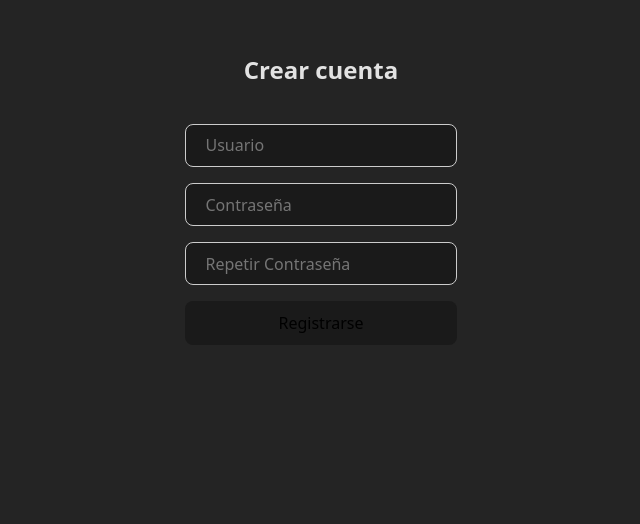
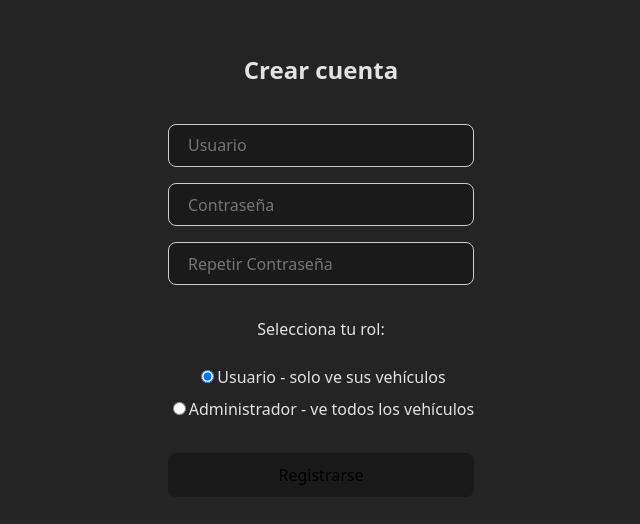
Before and after one commit to marlacobar/todo-list-test, a React (Vite) app in the folder frontend/: page /register in a window 1280 px wide. Shown: the top 524 px of the page, without its empty margins (319-959 px from the left). Built offline with nearby package versions, Linux system fonts and the light colour scheme.

Commit message:
feat: se agrega el apartado de roles para seleccionar 1 de los 2 disponibles

```diff
--- a/frontend/src/index.css
+++ b/frontend/src/index.css
@@ -71,3 +71,10 @@ input {
   background-color: #1a1a1a;
   color: rgba(255, 255, 255, 0.87);
 }
+
+.role-group {
+  display: flex;
+  flex-direction: column;
+  gap: 8px;
+  margin-bottom: 1rem;
+}
--- a/frontend/src/pages/Register.jsx
+++ b/frontend/src/pages/Register.jsx
@@ -9,6 +9,9 @@ function Register() {
   const [username, setUsername] = useState('')
   const [password, setPassword] = useState('')
   const [secondPassword, setSecondPassword] = useState('')
+
+  const [role, setRole] = useState('VIEWER_OWN');
+
   const navigate = useNavigate()
 
 
@@ -29,7 +32,8 @@ function Register() {
     }
 
     try {
-      await register(username, password);
+      const response = await register(username, password, role);
+      console.log(response.data);
       toast.success('Usuario creado exitosamente. Ahora puedes iniciar sesión.');
       setUsername('');
       setPassword('');
@@ -64,9 +68,34 @@ function Register() {
         onChange={(e) => setSecondPassword(e.target.value)}
         required
       />
+
+      <div className='role-group'>
+        <p>Selecciona tu rol:</p>
+        <label>
+          <input
+            type="radio"
+            name="role"
+            value="viewer"
+            checked={role === 'VIEWER_OWN'}
+            onChange={() => setRole('VIEWER_OWN')}
+          />
+          Usuario - solo ve sus vehículos
+        </label>
+        <label>
+          <input
+            type="radio"
+            name="role"
+            value="admin"
+            checked={role === 'VIEWER_ALL'}
+            onChange={() => setRole('VIEWER_ALL')}
+          />
+          Administrador - ve todos los vehículos
+        </label>
+      </div>
+
       <button type="submit">Registrarse</button>
     </form>
-  )
+  );
 }
 
 export default Register
```
